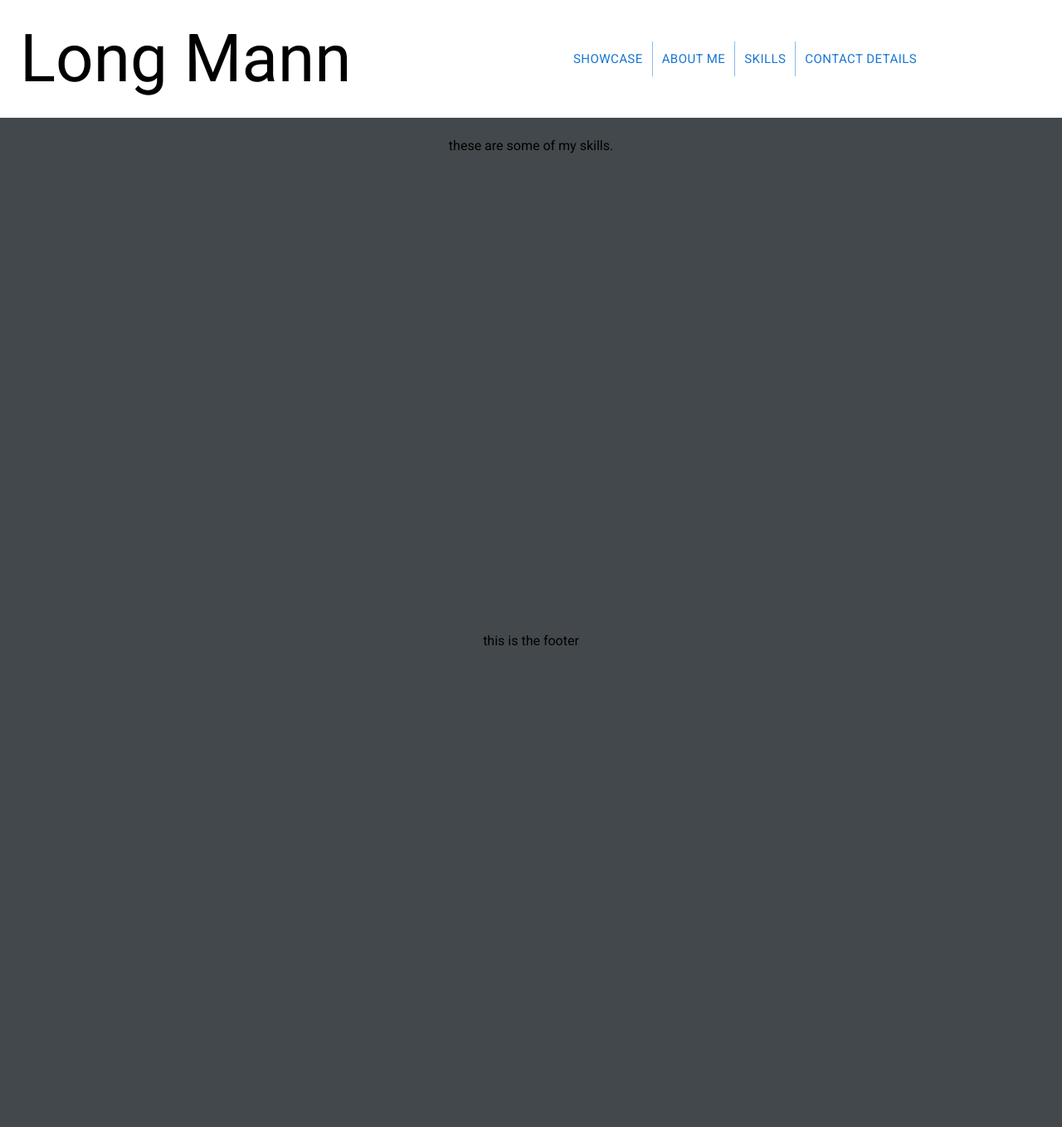
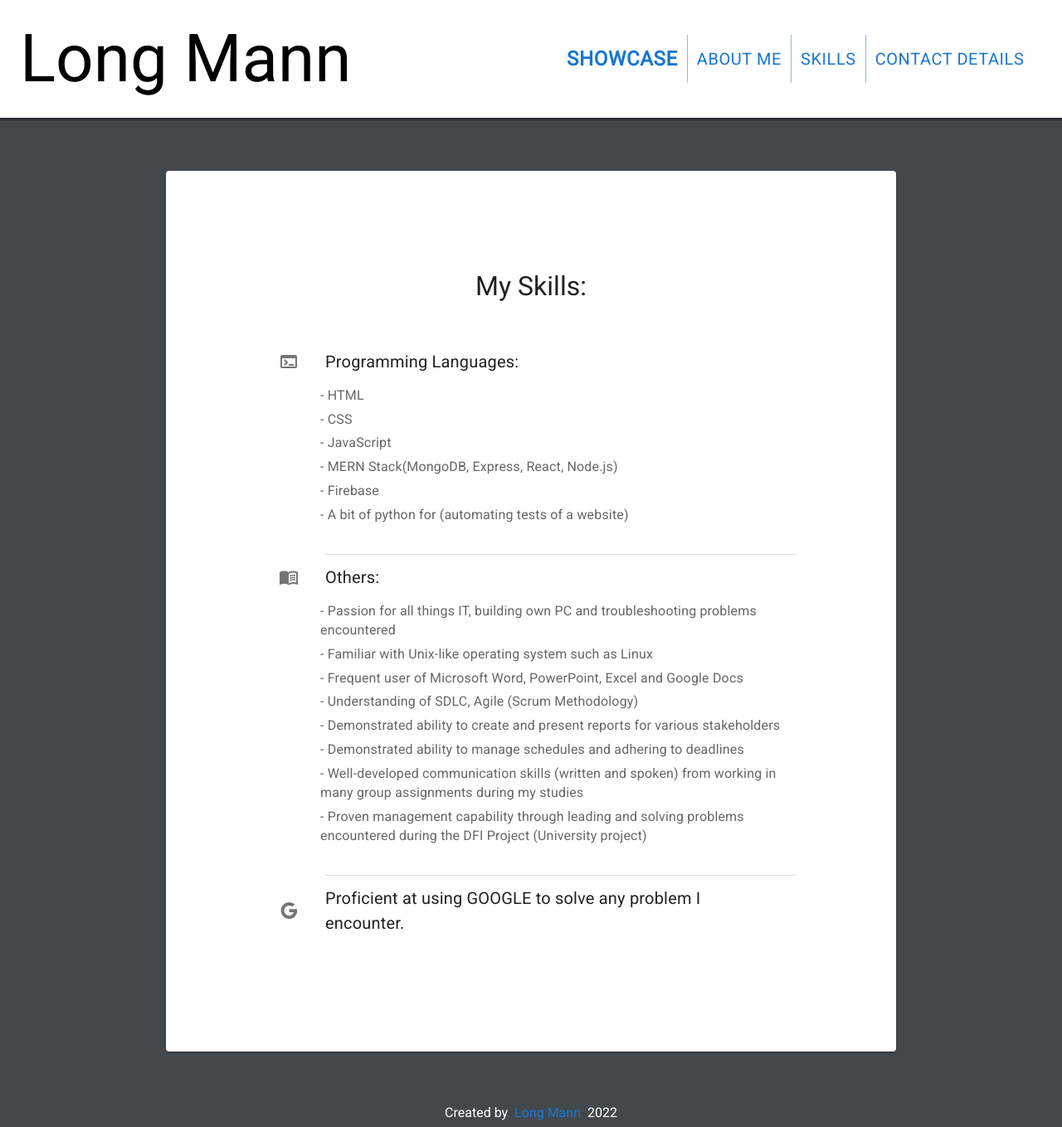
Before and after one commit to Longmann94/portfolio-website, a React (Create React App) app: page /skills in a window 1280 px wide. Shown: the whole page at 83% size. Before the commit the page ends 800 px from the top, so only its background shows below. Built offline with nearby package versions, Linux system fonts and the light colour scheme.

Commit message:
update to info and css

```diff
--- a/src/components/AboutMe.js
+++ b/src/components/AboutMe.js
@@ -1,12 +1,20 @@
+import Paper from '@mui/material/Paper';
 
 const AboutMe = () => {
 
   return(
-  <div>
-    hello, I'm Long. This is my portfolio page, that i created to showcase some of the cool projects that I've created.
-    Hopefully you will have a look and be impressed enough to contact me for more information.
+    <Paper className="aboutme-container">
+    <div>
+    <div className="content-title">About me!</div>
+    <div className="aboutme-content">
+    <p>Hello, I'm Long. This is my portfolio page, that i created to showcase some of the cool projects that I've worked on.
+    Hopefully you will have a look around and be impressed enough to contact me for more information.</p>
+    <p>I'm an aspiring developer hoping to gain experience starting from the front-end and working my way to becoming a full-stack developer.</p>
+    <p>You can reach me at <b>longmnn@gmail.com</b>, no its not a typo, longmann@gmail.com was not available ☹, or find out more on the contacts details link above.</p>
+    </div>
   </div>
-  )
+  </Paper>
+);
 }
 
 export default AboutMe;
--- a/src/components/Contacts.js
+++ b/src/components/Contacts.js
@@ -1,10 +1,17 @@
+import Paper from '@mui/material/Paper';
 
 const Contacts = () => {
 
   return(
+    <Paper className="contacts-container">
+    <div className="content-title">Contact Details </div>
   <div>
-    these are ways to get in touch with me.
+    <p>Name: Long Mann</p>
+    <p>Mobile Phone: 04 1200 8018</p>
+    <p>Email: longmnn@gmail.com</p>
+    <p>Github Repositories: <a href="https://github.com/Longmann94?tab=repositories">Linked here</a></p>
   </div>
+  </Paper>
   )
 }
 
--- a/src/components/Footer.js
+++ b/src/components/Footer.js
@@ -1,10 +1,16 @@
+import Link from '@mui/material/Link';
 
 const Footer = () => {
 
+  const year = new Date().getFullYear();
+
   return (
     <div className="footer">
-      <div>this is the footer</div>
-    </div>
+      <div>Created by
+      <Link href='https://github.com/Longmann94' target="_blank" rel="noopener noreferrer" underline="hover" sx={{padding: '0.5rem'}}>
+        Long Mann
+      </Link>{year} </div>
+      </div>
   );
 }
 
--- a/src/components/Header.js
+++ b/src/components/Header.js
@@ -7,10 +7,10 @@ const Header = ({ handleClick }) => {
     <div className="header">
       <div className="title">Long Mann</div>
       <ButtonGroup size='large' variant="text" aria-label="text button group">
-        <Button onClick={handleClick} id='showcase'>Showcase</Button>
-        <Button onClick={handleClick} id='aboutme'>About me</Button>
-        <Button onClick={handleClick} id='skills'>Skills</Button>
-        <Button onClick={handleClick} id='contacts'>Contact details</Button>
+        <Button onClick={handleClick} id='showcase' sx={{fontSize: '1.5rem', fontWeight: 'bold'}}>Showcase</Button>
+        <Button onClick={handleClick} id='aboutme' sx={{fontSize: '1.25rem'}}>About me</Button>
+        <Button onClick={handleClick} id='skills' sx={{fontSize: '1.25rem'}}>Skills</Button>
+        <Button onClick={handleClick} id='contacts' sx={{fontSize: '1.25rem'}}>Contact details</Button>
       </ButtonGroup>
     </div>
   );
--- a/src/components/Skills.js
+++ b/src/components/Skills.js
@@ -1,10 +1,68 @@
+import List from '@mui/material/List';
+import ListItem from '@mui/material/ListItem';
+import ListItemText from '@mui/material/ListItemText';
+import ListItemIcon from '@mui/material/ListItemIcon';
+import Divider from '@mui/material/Divider';
+
+import TerminalIcon from '@mui/icons-material/Terminal';
+import MenuBookIcon from '@mui/icons-material/MenuBook';
+import GoogleIcon from '@mui/icons-material/Google';
+import Paper from '@mui/material/Paper';
 
 const Skills = () => {
 
+  const styleListItems = {paddingLeft: '55px', margin: '-5px'};
+
   return(
+  <Paper sx={{margin: '2.5rem'}}>
+  <div className="skills-container">
+  <div className="content-title">My Skills:</div>
   <div>
-    these are some of my skills.
+  <List>
+  <ListItem>
+  <ListItemIcon>
+  <TerminalIcon />
+  </ListItemIcon>
+  <ListItemText primary='Programming Languages:' primaryTypographyProps={{fontSize: '1.25rem'}} />
+  </ListItem>
+  <ListItem><ListItemText secondary='-  HTML' sx={styleListItems} secondaryTypographyProps={{fontSize: '1rem'}}/></ListItem>
+  <ListItem><ListItemText secondary='-  CSS' sx={styleListItems} secondaryTypographyProps={{fontSize: '1rem'}}/></ListItem>
+  <ListItem><ListItemText secondary='-  JavaScript' sx={styleListItems} secondaryTypographyProps={{fontSize: '1rem'}}/></ListItem>
+  <ListItem><ListItemText secondary='-  MERN Stack(MongoDB, Express, React, Node.js)' sx={styleListItems} secondaryTypographyProps={{fontSize: '1rem'}}/></ListItem>
+  <ListItem><ListItemText secondary='-  Firebase' sx={styleListItems} secondaryTypographyProps={{fontSize: '1rem'}}/></ListItem>
+  <ListItem><ListItemText secondary='-  A bit of python for (automating tests of a website)' sx={styleListItems} secondaryTypographyProps={{fontSize: '1rem'}}/></ListItem>
+
+  <Divider variant="inset" component="li" sx={{padding: '1rem'}}/>
+
+  <ListItem>
+  <ListItemIcon>
+  <MenuBookIcon />
+  </ListItemIcon>
+  <ListItemText primary='Others:' primaryTypographyProps={{fontSize: '1.25rem'}}/>
+  </ListItem>
+  <ListItem><ListItemText secondary='-  Passion for all things IT, building own PC and troubleshooting problems encountered' sx={styleListItems} secondaryTypographyProps={{fontSize: '1rem'}}/></ListItem>
+  <ListItem><ListItemText secondary='-  Familiar with Unix-like operating system such as Linux' sx={styleListItems} secondaryTypographyProps={{fontSize: '1rem'}}/></ListItem>
+  <ListItem><ListItemText secondary='-  Frequent user of Microsoft Word, PowerPoint, Excel and Google Docs' sx={styleListItems} secondaryTypographyProps={{fontSize: '1rem'}}/></ListItem>
+  <ListItem><ListItemText secondary='-  Understanding of SDLC, Agile (Scrum Methodology)' sx={styleListItems} secondaryTypographyProps={{fontSize: '1rem'}}/></ListItem>
+  <ListItem><ListItemText secondary='-  Demonstrated ability to create and present reports for various stakeholders' sx={styleListItems} secondaryTypographyProps={{fontSize: '1rem'}}/></ListItem>
+  <ListItem><ListItemText secondary='-  Demonstrated ability to manage schedules and adhering to deadlines' sx={styleListItems} secondaryTypographyProps={{fontSize: '1rem'}}/></ListItem>
+  <ListItem><ListItemText secondary='-  Well-developed communication skills (written and spoken) from working in many group assignments during my studies' sx={styleListItems} secondaryTypographyProps={{fontSize: '1rem'}}/></ListItem>
+  <ListItem><ListItemText secondary='-  Proven management capability through leading and solving problems encountered during the DFI Project (University project)' sx={styleListItems} secondaryTypographyProps={{fontSize: '1rem'}}/></ListItem>
+
+
+  <Divider variant="inset" component="li" sx={{padding: '1rem'}}/>
+
+  <ListItem>
+  <ListItemIcon>
+  <GoogleIcon />
+  </ListItemIcon>
+  <ListItemText primary='Proficient at using GOOGLE to solve any problem I encounter.' primaryTypographyProps={{fontSize: '1.25rem'}}/>
+  </ListItem>
+  </List>
   </div>
+
+  </div>
+  </Paper>
   )
 }
 
--- a/src/styles/style.css
+++ b/src/styles/style.css
@@ -16,21 +16,66 @@ body{
   display: grid;
   grid: 1fr / 1fr 1fr;
   align-items: center;
-  gap: 5rem;
+  gap: 4rem;
   color: black;
   background: white;
   width: 100%;
   height: 100%;
+  box-shadow: 0px 3.5px rgba(0, 0, 0, 0.3);
 }
 
 .footer{
   display: grid;
   align-items: center;
+  color: white;
 }
 
 .title{
   font-size: 5rem;
   padding: 1.5rem;
+}
+
+.content-title{
+  font-size: 2rem;
+  text-align: center;
+}
+
+/* About me page */
+.aboutme-container{
+  font-size: 1.25rem;
+  display: grid;
+  grid: 0.1fr 1fr / 1fr;
+  justify-items: center;
+  padding: 5rem;
+  border-radius: 10px;
+  width: 50vw;
+  margin: 2.5rem;
+}
+
+
+/* skills page */
+.skills-container{
+  font-size: 1.25rem;
+  display: grid;
+  grid: 0.1fr 1fr / 1fr;
+  justify-items: center;
+  padding: 5rem;
+  border-radius: 10px;
+  width: 50vw;
+  margin: 2.5rem;
+}
+
+
+/* contacts page */
+.contacts-container{
+  font-size: 1.25rem;
+  display: grid;
+  grid: 0.1fr 1fr / 1fr;
+  justify-items: center;
+  padding: 5rem;
+  border-radius: 10px;
+  width: 50vw;
+  margin: 2.5rem;
 }
 
 /* Showcase*/
```
